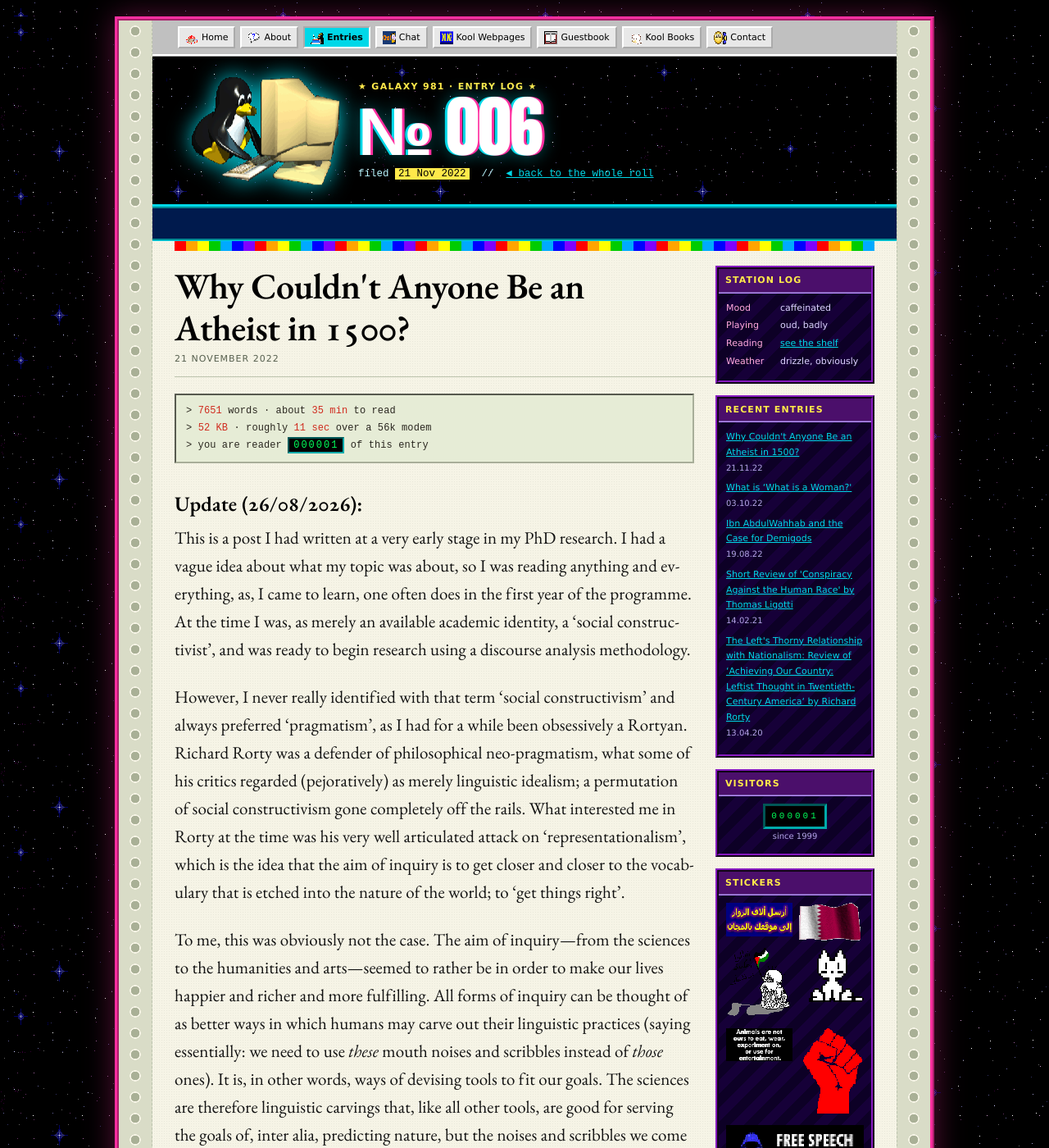
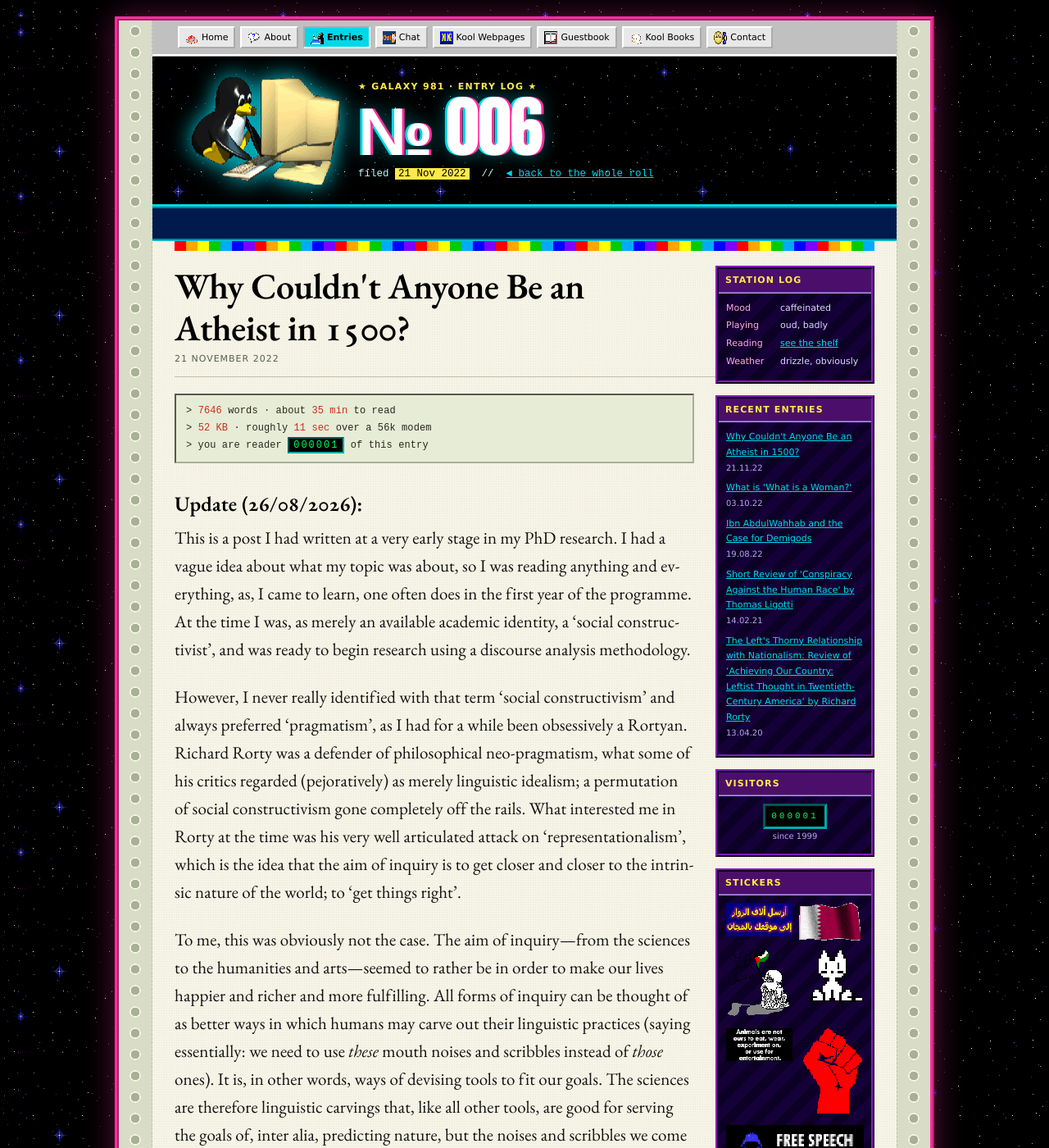
Before and after one commit to Catofminerva/Catofminerva.github.io, a Jekyll site: the page built from _posts/2022-11-21-foucault.md, in a window 1280 px wide and 1400 px high. Shown: the whole window at 82% size. Built offline with Jekyll 4.4.1, drawn with Linux system fonts in a browser that asks for light colours; comment, search, counter and statistics services are not loaded.

Commit message:
Update 2022-11-21-foucault.md

```diff
--- a/_posts/2022-11-21-foucault.md
+++ b/_posts/2022-11-21-foucault.md
@@ -7,7 +7,7 @@ permalink: /foucault
 
 This is a post I had written at a very early stage in my PhD research. I had a vague idea about what my topic was about, so I was reading anything and everything, as, I came to learn, one often does in the first year of the programme. At the time I was, as merely an available academic identity, a 'social constructivist', and was ready to begin research using a discourse analysis methodology.
 
-However, I never really identified with that term 'social constructivism' and always preferred 'pragmatism', as I had for a while been obsessively a Rortyan. Richard Rorty was a defender of philosophical neo-pragmatism, what some of his critics regarded (pejoratively) as merely linguistic idealism; a permutation of social constructivism gone completely off the rails. What interested me in Rorty at the time was his very well articulated attack on 'representationalism', which is the idea that the aim of inquiry is to get closer and closer to the vocabulary that is etched into the nature of the world; to 'get things right'.
+However, I never really identified with that term 'social constructivism' and always preferred 'pragmatism', as I had for a while been obsessively a Rortyan. Richard Rorty was a defender of philosophical neo-pragmatism, what some of his critics regarded (pejoratively) as merely linguistic idealism; a permutation of social constructivism gone completely off the rails. What interested me in Rorty at the time was his very well articulated attack on 'representationalism', which is the idea that the aim of inquiry is to get closer and closer to the intrinsic nature of the world; to 'get things right'.
 
 To me, this was obviously not the case. The aim of inquiry—from the sciences to the humanities and arts—seemed to rather be in order to make our lives happier and richer and more fulfilling. All forms of inquiry can be thought of as better ways in which humans may carve out their linguistic practices (saying essentially: we need to use *these* mouth noises and scribbles instead of *those* ones). It is, in other words, ways of devising tools to fit our goals. The sciences are therefore linguistic carvings that, like all other tools, are good for serving the goals of, inter alia, predicting nature, but the noises and scribbles we come up with there are not very good at achieving other goals we have set in other domains (while the world can, once we equip ourselves with a language, exert causal pressures that lead us to abandon or adopt descriptions, but it cannot itself tell us which description it wishes to be described under; they cannot be 'read off' the world). Rejoining that “still, they're good noises and scribbles” as though this gives us some further, goal-independent criteria was, I thought, as ill-informative as insisting that a tool remained nevertheless a “good tool” independent from specifying what one wanted to do with it.
 
```
